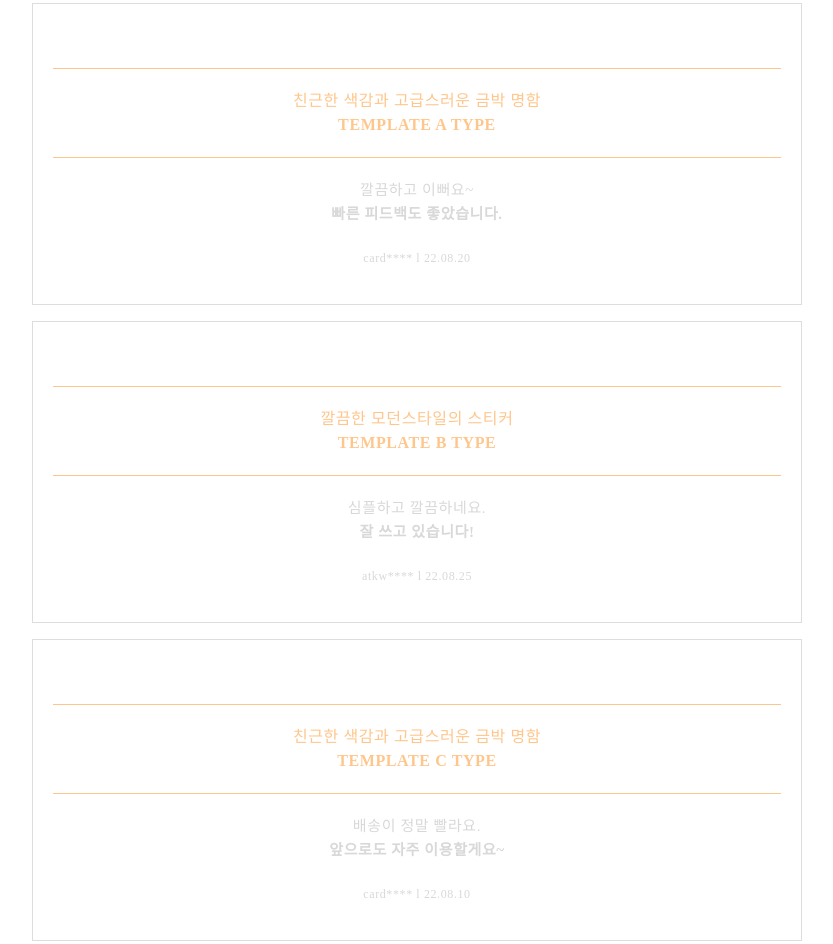
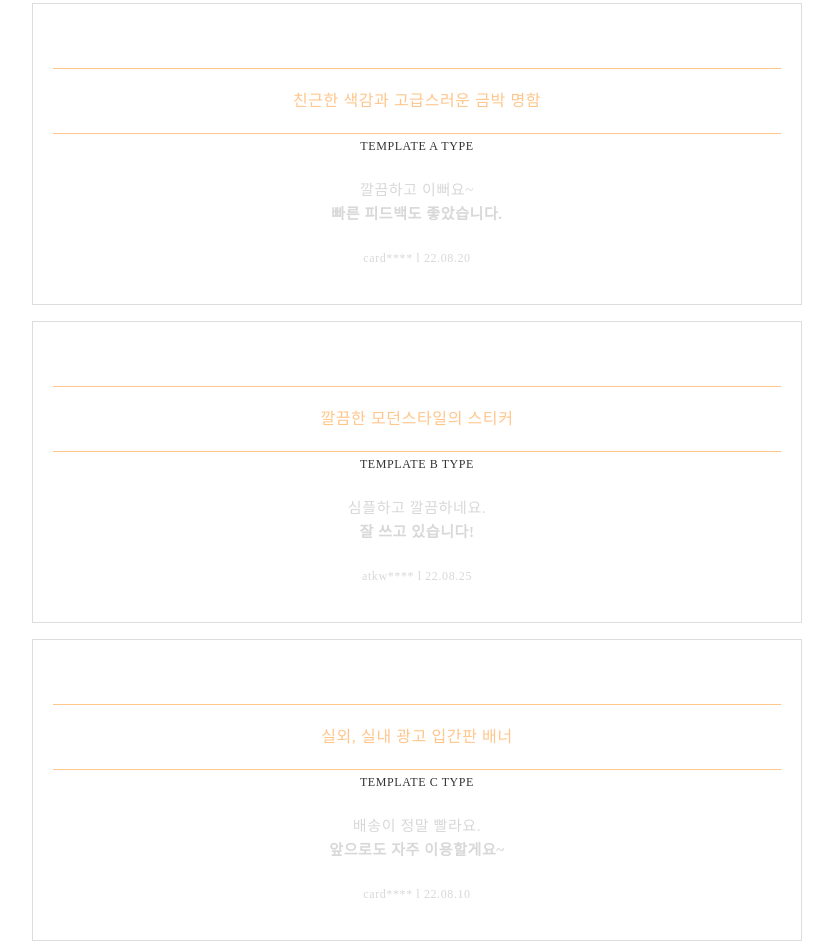
Before and after one commit to pennypaper/pennypaper_web_01, a plain HTML site: page index.html in a window 1280 px wide. Shown: the part 2178-3122 px from the top of the page, without its empty margins (223-1056 px from the left). Drawn offline with Linux system fonts and the light colour scheme; a web font is replaced by a local one.

Commit message:
Add files via upload

```diff
--- a/index.html
+++ b/index.html
@@ -260,9 +260,10 @@
 			<figure class="front">
 				<div class="front_text">
 				<h2>PRODUCT 01.</h2>
-				<p class="review_tx1">친근한 색감과 고급스러운 금박 명함
-					<strong class="review_br">TEMPLATE A TYPE</strong>
-				</p>
+				<ul class="review_line">
+					<li><p class="review_tx1">친근한 색감과 고급스러운 금박 명함</p></li>
+					<li><p class="review_font">TEMPLATE A TYPE</p></li>
+				</ul>
 				<p class="review_tx2">깔끔하고 이뻐요~
 					<strong class="review_br">빠른 피드백도 좋았습니다.</strong>
 				</p>
@@ -270,7 +271,6 @@
 				</div>
 			</figure>
 			<div class="back">
-				<!-- <img src="images/06_review/review_img_390_01.png"> -->
 			</div><!-- //side1 -->
 		</div><!-- //side1 -->
 
@@ -278,9 +278,10 @@
 			<figure class="front">
 				<div class="front_text">
 				<h2>PRODUCT 02.</h2>
-				<p class="review_tx1">깔끔한 모던스타일의 스티커
-					<strong class="review_br">TEMPLATE B TYPE</strong>
-				</p>
+				<ul class="review_line">
+					<li><p class="review_tx1">깔끔한 모던스타일의 스티커</p></li>
+					<li><p class="review_font">TEMPLATE B TYPE</p></li>
+				</ul>
 				<p class="review_tx2">심플하고 깔끔하네요.
 					<strong class="review_br">잘 쓰고 있습니다!</strong>
 				</p>
@@ -288,7 +289,6 @@
 				</div>
 			</figure>
 			<div class="back">
-				<!-- <img src="images/06_review/review_img_390_01.png"> -->
 			</div><!-- //side1 -->
 		</div><!-- //side1 -->
 
@@ -296,9 +296,10 @@
 				<figure class="front">
 					<div class="front_text">
 					<h2>PRODUCT 03.</h2>
-					<p class="review_tx1">친근한 색감과 고급스러운 금박 명함
-						<strong class="review_br">TEMPLATE C TYPE</strong>
-					</p>
+					<ul class="review_line">
+						<li><p class="review_tx1">실외, 실내 광고 입간판 배너</p></li>
+						<li><p class="review_font">TEMPLATE C TYPE</p></li>
+					</ul>
 					<p class="review_tx2">배송이 정말 빨라요.
 						<strong class="review_br">앞으로도 자주 이용할게요~</strong>
 					</p>
@@ -306,7 +307,6 @@
 					</div>
 				</figure>
 			<div class="back">
-				<!-- <img src="images/06_review/review_img_390_01.png"> -->
 			</div><!-- //side1 -->
 		</div><!-- //side1 -->
 
```
